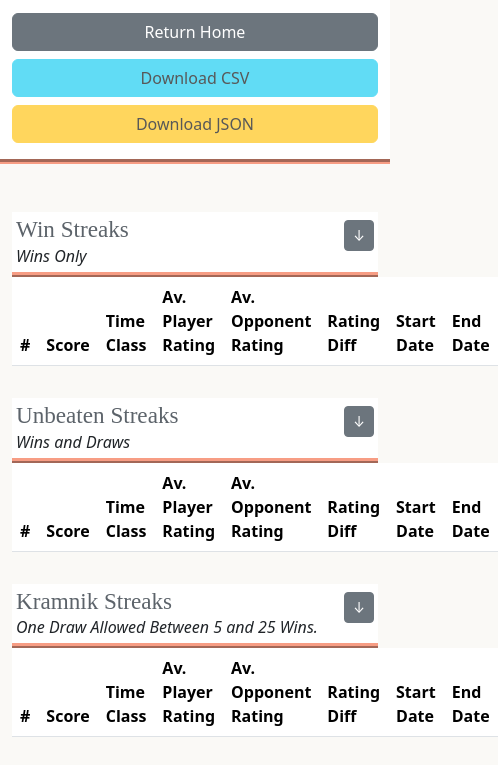
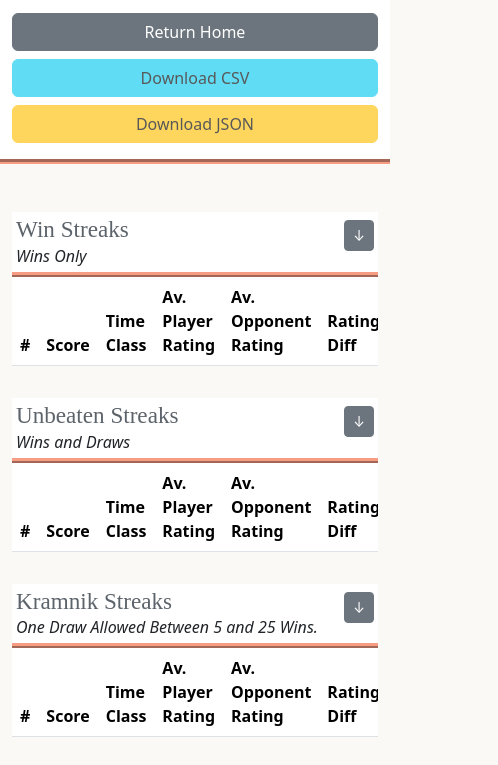
Before and after one commit to YetiFace/chesscom-rating-fetcher, a plain HTML site: page results.html in a window 390 px wide. Shown: the part 491-1256 px from the top of the page, 498 px wide, since content can reach past the window. Drawn offline with nearby package versions, Linux system fonts and the light colour scheme.

Commit message:
Adjusting tables for mobile

```diff
--- a/results.html
+++ b/results.html
@@ -70,7 +70,7 @@
             <em>Wins Only</em>
           </div>
           <div id="win-table" class="streak-table collapse show">
-            <table class="table">
+            <table class="table d-block overflow-auto">
               <thead>
                 <tr>
                   <th scope="col">#</th>
@@ -98,7 +98,7 @@
             <em>Wins and Draws</em>
           </div>
           <div id="unbeaten-table" class="streak-table collapse show">
-            <table class="table">
+            <table class="table d-block overflow-auto">
               <thead>
                 <tr>
                   <th scope="col">#</th>
@@ -126,7 +126,7 @@
             <em>One Draw Allowed Between 5 and 25 Wins.</em>
           </div>
           <div id='kramnik-table' class="streak-table collapse show">
-            <table class="table">
+            <table class="table d-block overflow-auto">
               <thead>
                 <tr>
                   <th scope="col">#</th>
```
